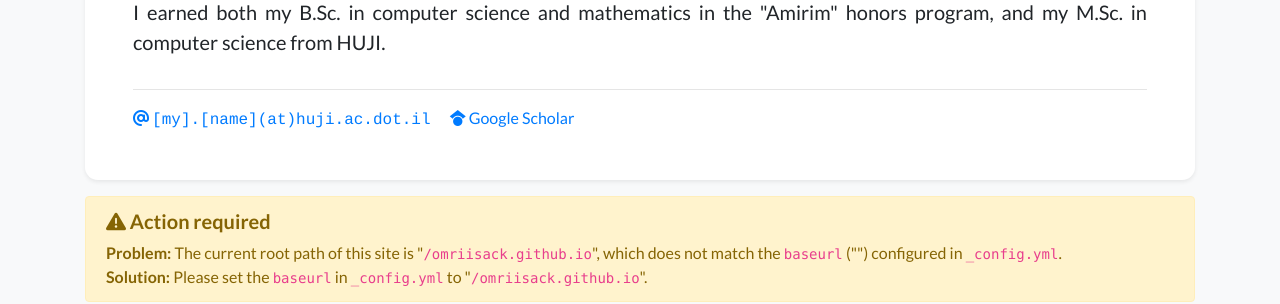
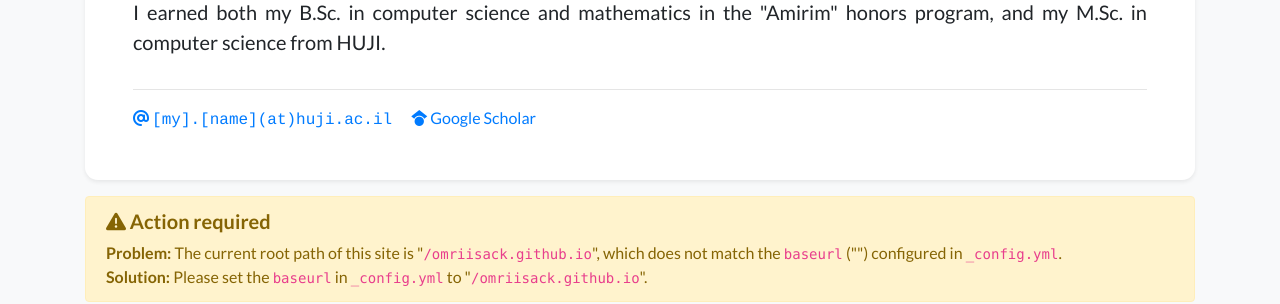
Before and after one commit to omriisack/omriisack.github.io, a Jekyll site: the page built from index.html, in a window 1280 px wide. Shown: the part 369-673 px from the top of the page. Built offline with Jekyll 4.4.1, drawn with Linux system fonts in a browser that asks for light colours; nearby versions of some CDN libraries; a style sheet for code colours, icons or effects is not loaded.

Commit message:
Update profile.yml

```diff
--- a/_data/profile.yml
+++ b/_data/profile.yml
@@ -4,7 +4,7 @@ navbar_name: "Omri Isac"
 
 
 
-email: "[my].[name]@huji.ac.dot.il"
+email: "[my].[name]@huji.ac.il"
 # cv_link: link-to-your-cv-file
 gscholar: 47EbdvgAAAAJ  # This is an example, replace it with your own Google Scholar ID
 # wechat_qrcode: /assets/images/etc/wechat.jpg
```
